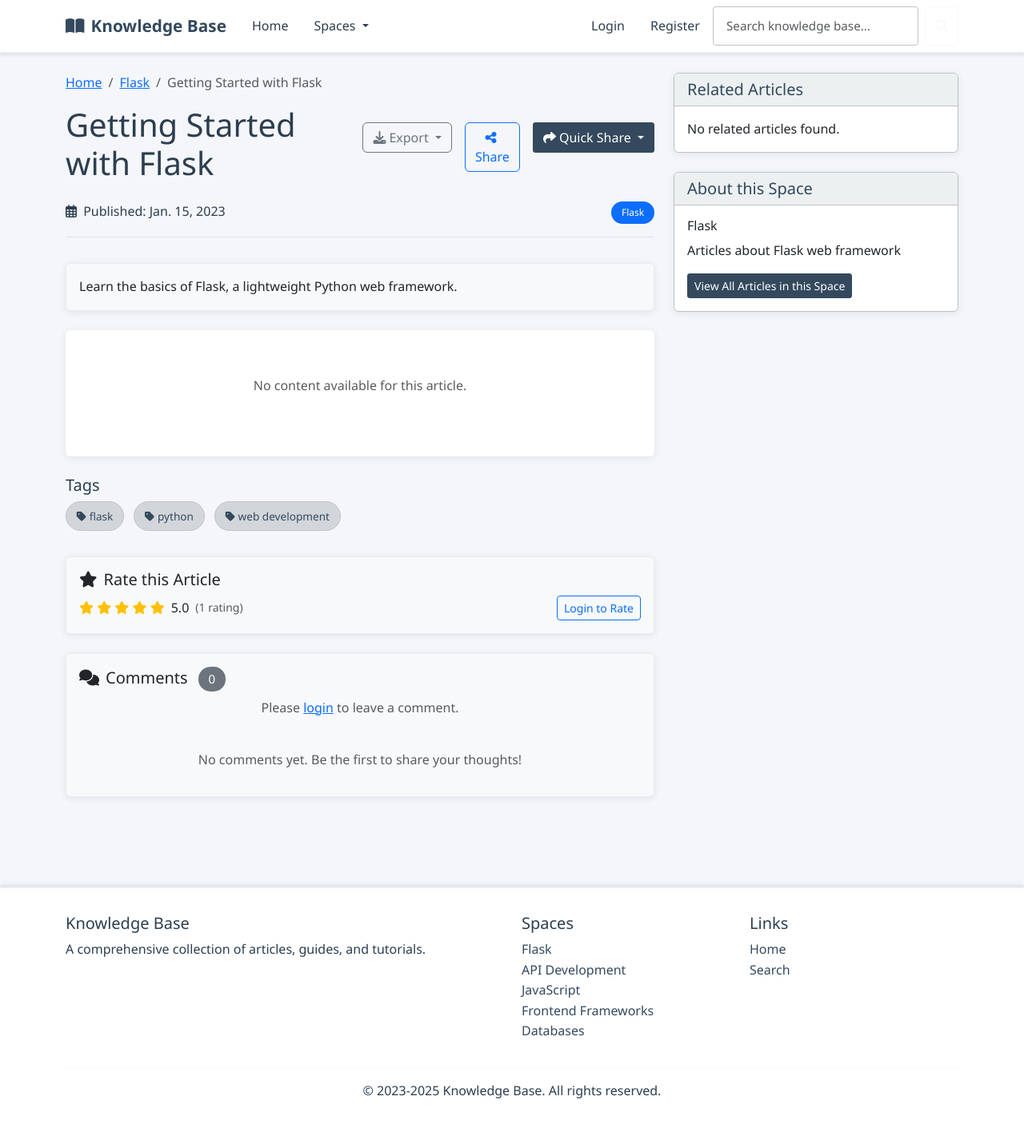
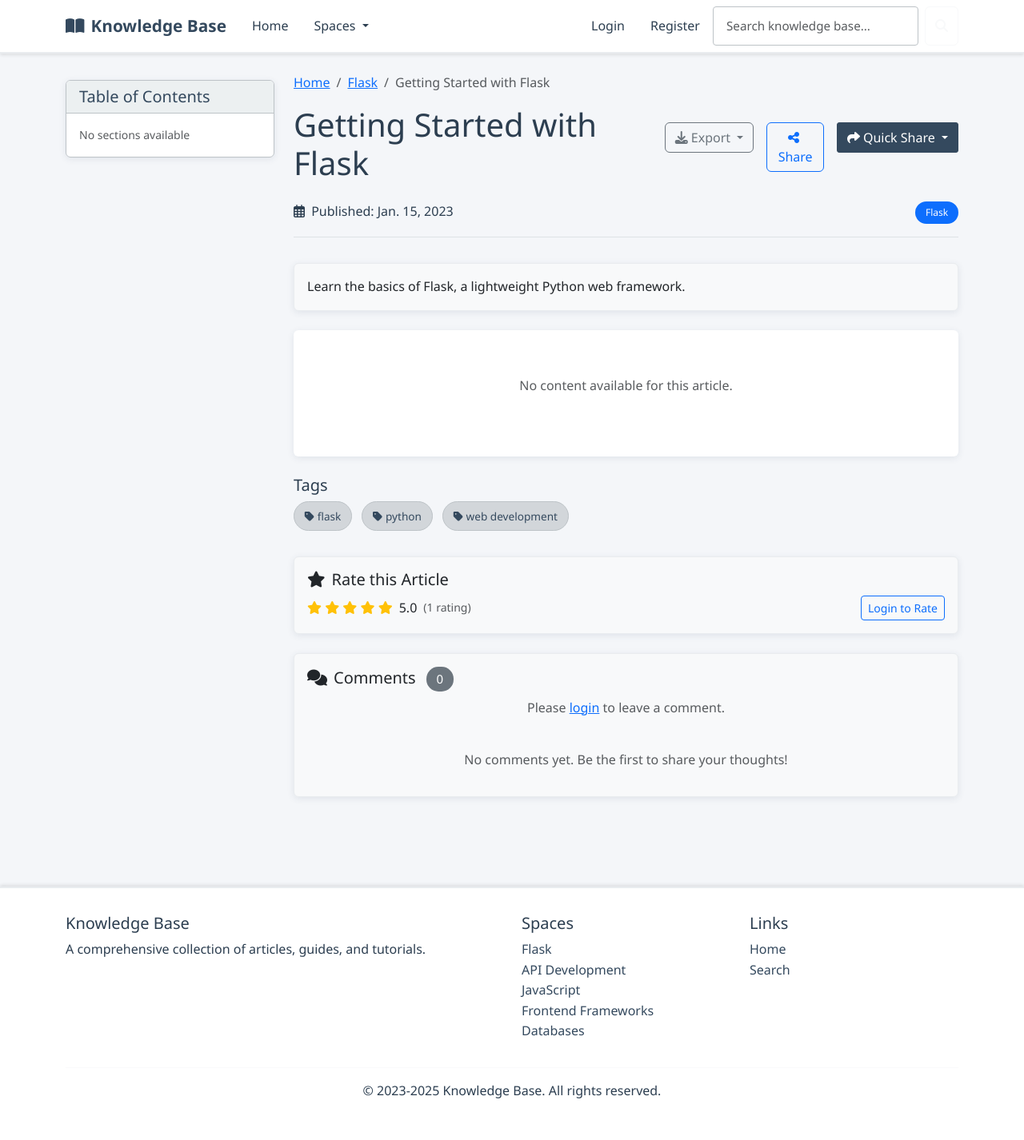
Before and after one commit to a-dulatov/KnowledgeVault, a Django app: page /article/1/ in a window 1280 px wide. Shown: the whole page at 80% size. Run offline with Django 5.2, Linux system fonts and the light colour scheme; data comes from the database, SQL or seed files in the repository; both versions use the stored data as it was after the commit.

Commit message:
Restructure article pages to improve navigation and content accessibility
Refactors article.html to replace the right sidebar with a dynamic table of contents on the left, improving user navigation.

Replit-Commit-Author: Agent
Replit-Commit-Session-Id: 966470d0-1175-4e27-bbd2-ff1539186348
Replit-Commit-Screenshot-Url: https://storage.googleapis.com/screenshot-production-us-central1/5c4c90be-2196-4a0b-b7f2-267e1ae3c18c/54693ff7-949f-47f9-b863-4c25713024a4.jpg

```diff
--- a/templates/article.html
+++ b/templates/article.html
@@ -48,12 +48,60 @@
     .tag-container {
         margin: 1.5rem 0;
     }
+
+    /* Table of Contents Styles */
+    .toc-link {
+        font-size: 0.875rem;
+        color: #6c757d;
+        text-decoration: none;
+        border-radius: 4px;
+        transition: all 0.2s;
+    }
+
+    .toc-link:hover {
+        background-color: #e9ecef;
+        color: #495057;
+    }
+
+    .toc-link.active {
+        background-color: #007bff;
+        color: white;
+    }
+
+    .paragraph-section {
+        scroll-margin-top: 100px;
+    }
 </style>
 {% endblock %}
 
 {% block content %}
 <div class="row">
-    <div class="col-lg-8">
+    <!-- Table of Contents Sidebar -->
+    <div class="col-lg-3">
+        <div class="card mb-4 sticky-top" style="top: 100px;">
+            <div class="card-header">
+                <h5 class="mb-0">Table of Contents</h5>
+            </div>
+            <div class="card-body">
+                {% if article.paragraphs.exists %}
+                <nav class="nav nav-pills flex-column">
+                    {% for paragraph in article.paragraphs.all %}
+                    <a class="nav-link text-start py-1 px-2 mb-1 toc-link"
+                       href="#paragraph-{{ paragraph.id }}"
+                       data-paragraph-id="{{ paragraph.id }}">
+                        <small>{{ paragraph.title }}</small>
+                    </a>
+                    {% endfor %}
+                </nav>
+                {% else %}
+                <p class="text-muted small mb-0">No sections available</p>
+                {% endif %}
+            </div>
+        </div>
+    </div>
+
+    <!-- Main Content -->
+    <div class="col-lg-9">
         <!-- Article Header -->
         <div class="article-header">
             <nav aria-label="breadcrumb">
@@ -424,45 +472,6 @@
                         </div>
                     {% endfor %}
                 </div>
-            </div>
-        </div>
-    </div>
-
-    <div class="col-lg-4">
-        <!-- Related Articles -->
-        <div class="card mb-4">
-            <div class="card-header">
-                <h5 class="mb-0">Related Articles</h5>
-            </div>
-            <div class="card-body" id="relatedArticles">
-                {% if related_articles %}
-                <ul class="list-group list-group-flush">
-                    {% for related in related_articles %}
-                    <li class="list-group-item bg-transparent">
-                        <a href="{% url 'article_detail' article_id=related.id %}" class="text-decoration-none">
-                            {{ related.title }}
-                        </a>
-                        <div class="small text-muted">{{ related.summary }}</div>
-                    </li>
-                    {% endfor %}
-                </ul>
-                {% else %}
-                <p class="mb-0">No related articles found.</p>
-                {% endif %}
-            </div>
-        </div>
-
-        <!-- Category Information -->
-        <div class="card">
-            <div class="card-header">
-                <h5 class="mb-0">About this Space</h5>
-            </div>
-            <div class="card-body">
-                <h6>{{ article.space.name }}</h6>
-                <p>{{ article.space.description }}</p>
-                <a href="{% url 'space_detail' space_id=article.space.id %}" class="btn btn-primary btn-sm">
-                    View All Articles in this Space
-                </a>
             </div>
         </div>
     </div>
```
Also changed, not shown: db.sqlite3.
